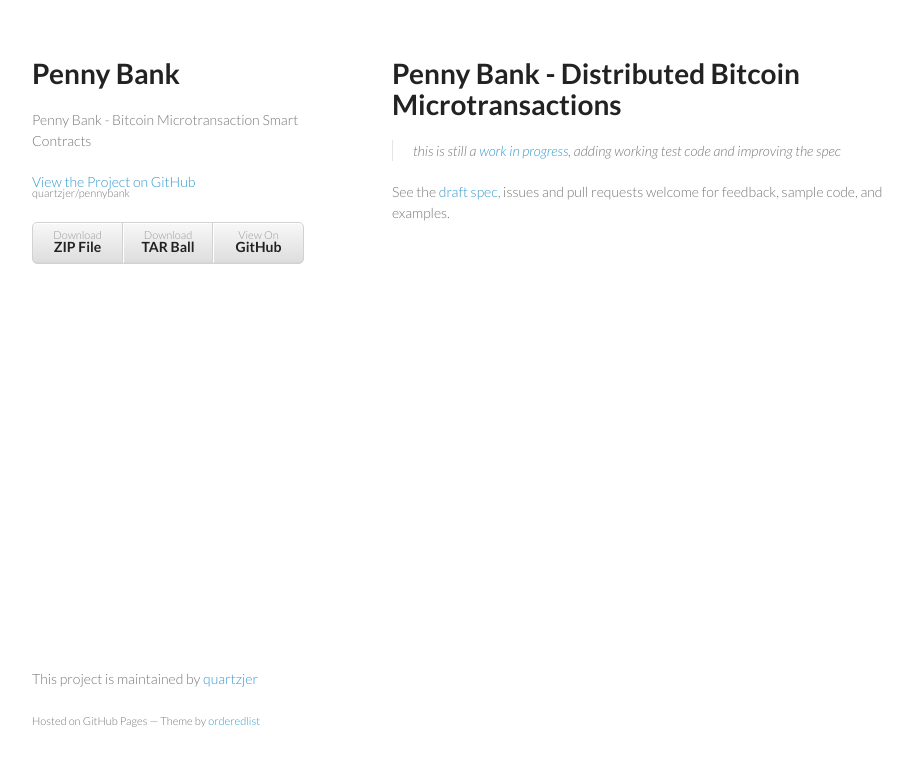
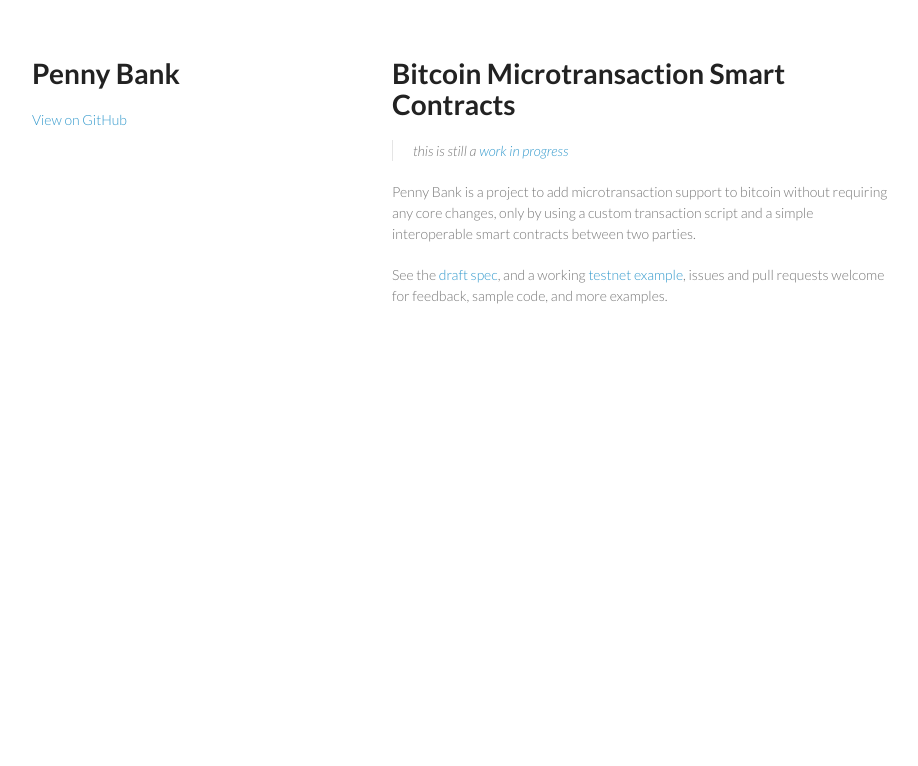
Before and after one commit to quartzjer/pennybank, a plain HTML site: page index.html in a window 1280 px wide. Shown: the whole page, without its empty margins (178-1096 px from the left). Drawn offline with Linux system fonts and the light colour scheme.

Commit message:
simplify minimum splash page

```diff
--- a/index.html
+++ b/index.html
@@ -3,7 +3,7 @@
   <head>
     <meta charset="utf-8">
     <meta http-equiv="X-UA-Compatible" content="chrome=1">
-    <title>Penny Bank by quartzjer</title>
+    <title>Bitcoin Microtransaction Smart Contracts</title>
 
     <link rel="stylesheet" href="stylesheets/styles.css">
     <link rel="stylesheet" href="stylesheets/pygment_trac.css">
@@ -16,31 +16,23 @@
     <div class="wrapper">
       <header>
         <h1>Penny Bank</h1>
-        <p>Penny Bank - Bitcoin Microtransaction Smart Contracts</p>
 
-        <p class="view"><a href="https://github.com/quartzjer/pennybank">View the Project on GitHub <small>quartzjer/pennybank</small></a></p>
+        <p class="view"><a href="https://github.com/quartzjer/pennybank">View on GitHub</a></p>
 
-
-        <ul>
-          <li><a href="https://github.com/quartzjer/pennybank/zipball/master">Download <strong>ZIP File</strong></a></li>
-          <li><a href="https://github.com/quartzjer/pennybank/tarball/master">Download <strong>TAR Ball</strong></a></li>
-          <li><a href="https://github.com/quartzjer/pennybank">View On <strong>GitHub</strong></a></li>
-        </ul>
       </header>
       <section>
         <h1>
-<a id="penny-bank---distributed-bitcoin-microtransactions" class="anchor" href="#penny-bank---distributed-bitcoin-microtransactions" aria-hidden="true"><span class="octicon octicon-link"></span></a>Penny Bank - Distributed Bitcoin Microtransactions</h1>
+<a id="penny-bank---distributed-bitcoin-microtransactions" class="anchor" href="#penny-bank---distributed-bitcoin-microtransactions" aria-hidden="true"><span class="octicon octicon-link"></span></a>Bitcoin Microtransaction Smart Contracts</h1>
 
 <blockquote>
-<p>this is still a <a href="https://github.com/quartzjer/pennybank/issues">work in progress</a>, adding working test code and improving the spec</p>
+<p>this is still a <a href="https://github.com/quartzjer/pennybank/issues">work in progress</a></p>
 </blockquote>
 
-<p>See the <a href="https://github.com/quartzjer/pennybank/blob/master/spec.md">draft spec</a>, issues and pull requests welcome  for feedback, sample code, and examples.</p>
+<p>Penny Bank is a project to add microtransaction support to bitcoin without requiring any core changes, only by using a custom transaction script and a simple interoperable smart contracts between two parties.</p>
+
+<p>See the <a href="https://github.com/quartzjer/pennybank/blob/master/spec.md">draft spec</a>, and a working <a href="https://github.com/quartzjer/pennybank/blob/master/test/bitcore_p2cm.test.js#L9">testnet example</a>, issues and pull requests welcome  for feedback, sample code, and more examples.</p>
+
       </section>
-      <footer>
-        <p>This project is maintained by <a href="https://github.com/quartzjer">quartzjer</a></p>
-        <p><small>Hosted on GitHub Pages &mdash; Theme by <a href="https://github.com/orderedlist">orderedlist</a></small></p>
-      </footer>
     </div>
     <script src="javascripts/scale.fix.js"></script>
 
```
